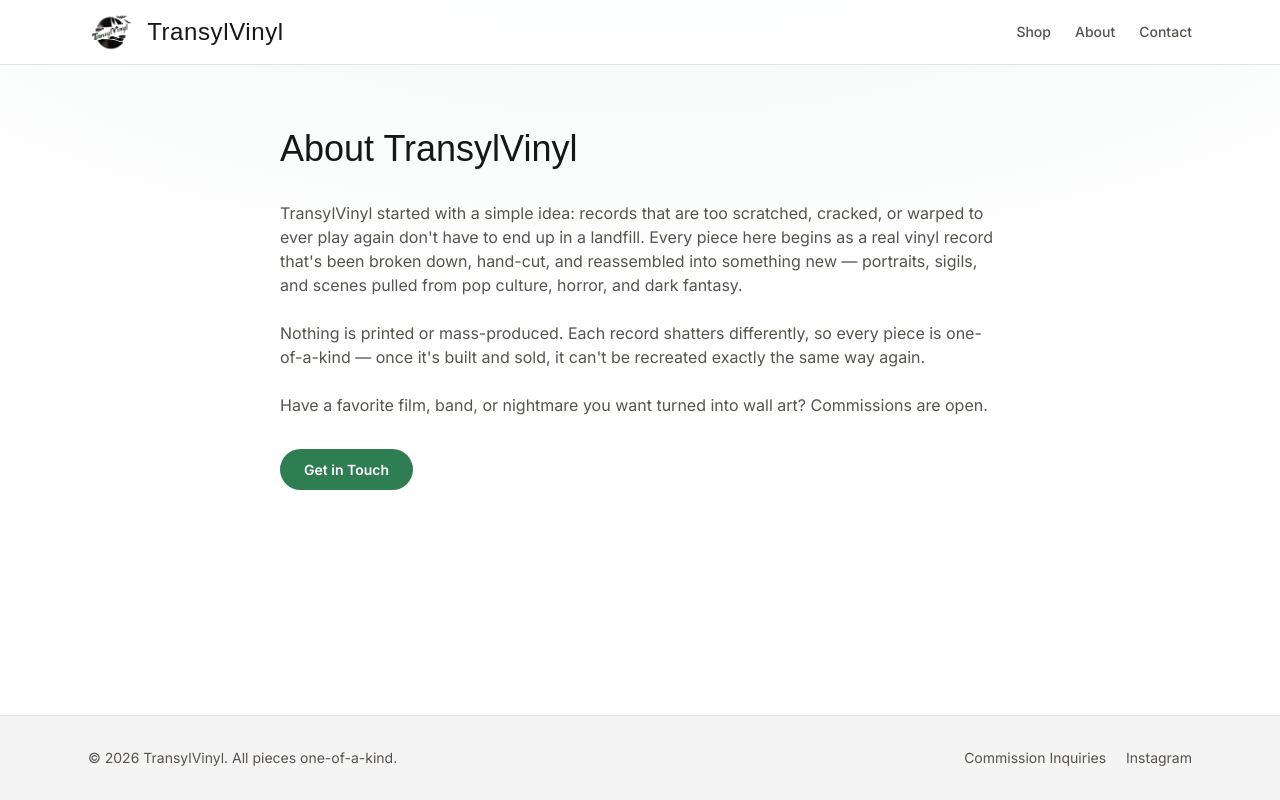
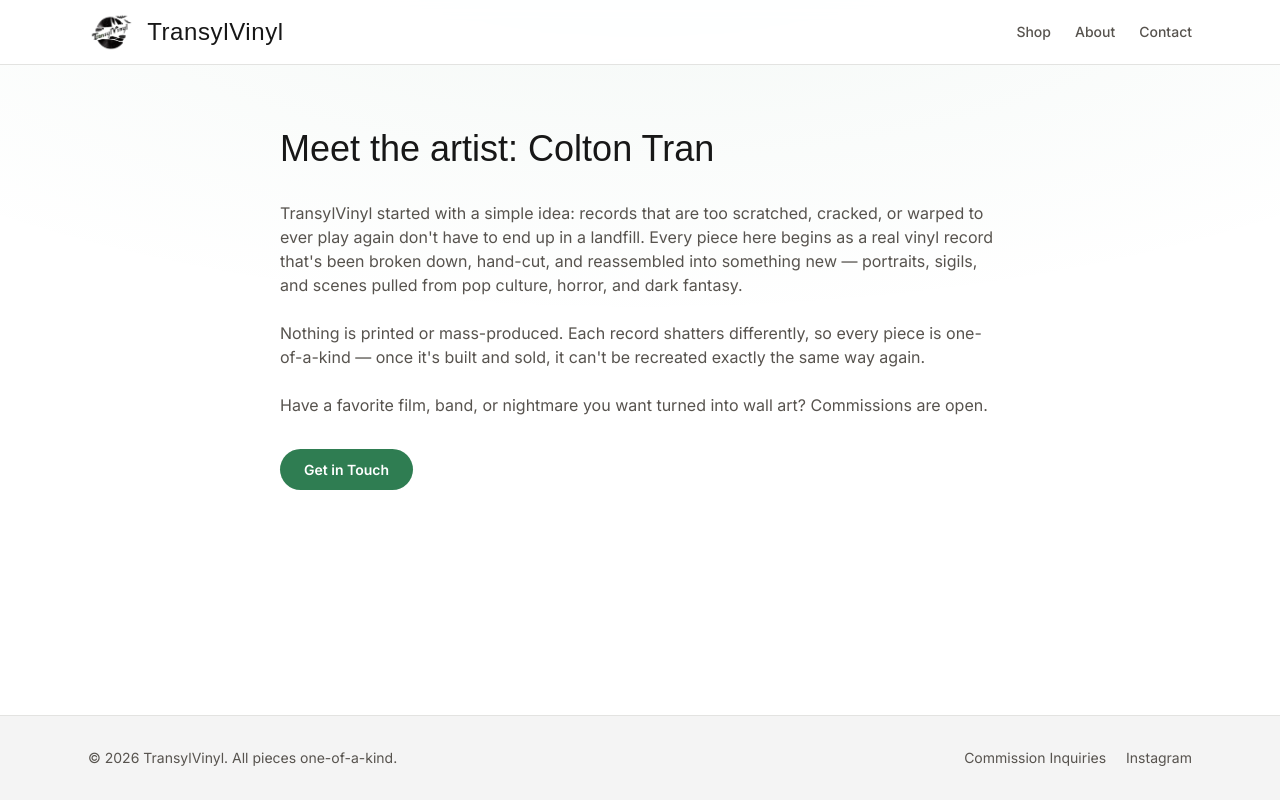
Before and after one commit to ctran0080/transylvinyl, a Next.js app: page /about in a window 1280 px wide. Built offline with nearby package versions, Linux system fonts and the light colour scheme; a web font is replaced by a local one.

Commit message:
Update About page heading to introduce the artist

```diff
--- a/app/about/page.tsx
+++ b/app/about/page.tsx
@@ -10,7 +10,9 @@ export const metadata: Metadata = {
 export default function AboutPage() {
   return (
     <div className="mx-auto max-w-3xl px-6 py-16">
-      <h1 className="font-display text-4xl text-foreground">About TransylVinyl</h1>
+      <h1 className="font-display text-4xl text-foreground">
+        Meet the artist: Colton Tran
+      </h1>
 
       <div className="mt-8 space-y-6 text-muted">
         <p>
```
